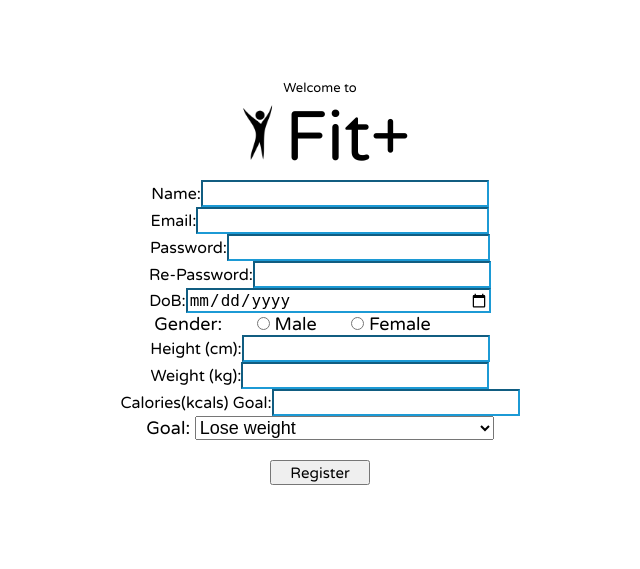
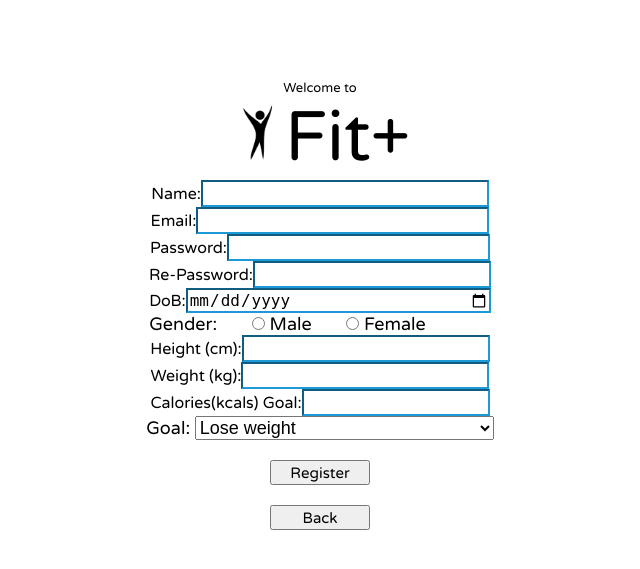
Before and after one commit to zfah01/Fit-, a PHP site: page /register.php in a window 1280 px wide. Shown: the top 569 px of the page, without its empty margins (320-960 px from the left). Run offline with PHP 8.4, Linux system fonts and the light colour scheme.

Commit message:
settings,register css and back button for register page

```diff
--- a/register.css
+++ b/register.css
@@ -53,7 +53,7 @@ body{
 }
 .gender{
     margin-left: auto;
-    margin-right: 55px;
+    margin-right: 65px;
     font-size: 18px;
     border-color: #1c9ad5;
 
@@ -96,7 +96,8 @@ button{
     margin-left: auto;
     margin-right: auto;
     font-size: 18px;
-    width: 240px;
+    width: 180px;
     border-color: #1c9ad5;
 
+
 }
--- a/register.php
+++ b/register.php
@@ -127,6 +127,7 @@ $ispost = ($_SERVER['REQUEST_METHOD'] === 'POST');
     </label><br><br>
 
     <button type="submit" id="register"> Register </button><br><br>
+    <button type="button" id="back" onclick="location.href='login.php';">Back</button><br><br>
 
 <?php
 
--- a/setting.php
+++ b/setting.php
@@ -122,7 +122,7 @@ $ispost = ($_SERVER['REQUEST_METHOD'] === 'POST');
         </select>
     </label><br><br>
 
-    <button type="submit" id="update" class="button"> Save </button>
+    <button type="submit" id="update" class="button" > Save </button>
 
     <?php
 
```
Also changed, not shown: setting.css (+14 -2 lines).
